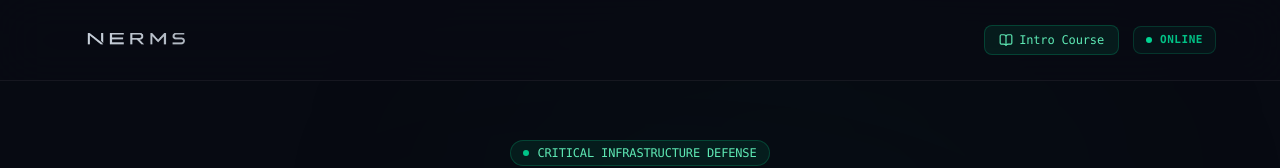
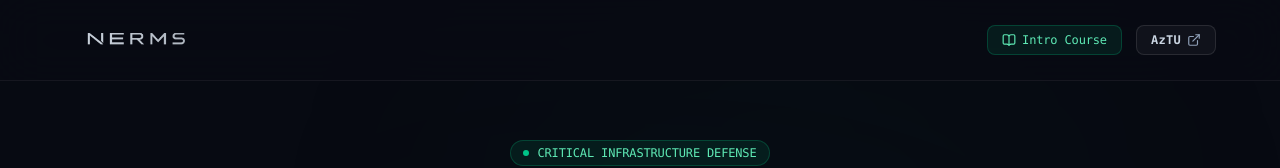
Before and after one commit to Nuranss/NERMS-learning-platform, a Next.js app: page / in a window 1280 px wide. Shown: the top 168 px of the page. Built offline with nearby package versions, Linux system fonts and the light colour scheme.

Commit message:
Replace online badge with AzTU external link button

```diff
--- a/src/components/layout/Navbar.tsx
+++ b/src/components/layout/Navbar.tsx
@@ -2,7 +2,7 @@
 
 import Link from "next/link";
 import Image from "next/image";
-import { BookOpen } from "lucide-react";
+import { BookOpen, ExternalLink } from "lucide-react";
 
 export function Navbar() {
   return (
@@ -32,10 +32,16 @@ export function Navbar() {
             <span>Intro Course</span>
           </Link>
 
-          <span className="hidden sm:flex items-center gap-2 text-emerald-400/90 bg-emerald-500/[0.06] border border-emerald-500/20 px-3 py-1.5 rounded-lg">
-            <span className="w-1.5 h-1.5 rounded-full bg-emerald-400 animate-pulse" />
-            <span className="text-[11px] tracking-wider font-semibold">ONLINE</span>
-          </span>
+          <a
+            href="https://aztu.edu.az/az"
+            target="_blank"
+            rel="noopener noreferrer"
+            className="flex items-center gap-1.5 px-3.5 py-1.5 rounded-lg bg-white/[0.04] hover:bg-white/[0.08] text-slate-300 hover:text-white border border-white/[0.1] hover:border-emerald-500/30 transition-all text-xs font-medium active:scale-95 group"
+            title="Azərbaycan Texniki Universiteti"
+          >
+            <span className="font-semibold tracking-wide">AzTU</span>
+            <ExternalLink className="w-3.5 h-3.5 text-slate-400 group-hover:text-emerald-400 transition-colors" />
+          </a>
         </div>
       </div>
     </header>
```
